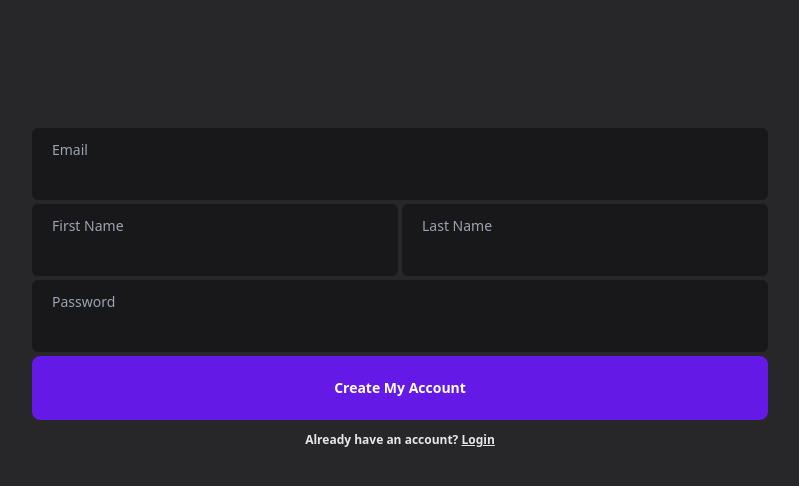
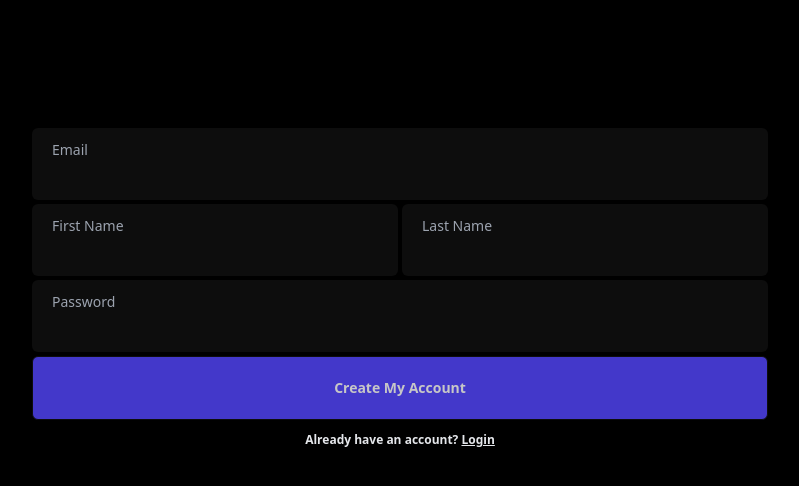
Before and after one commit to alireza-constantin/chitchat-ui, a React (Vite) app: page /register in a window 1280 px wide. Shown: the top 486 px of the page, without its empty margins (240-1039 px from the left). Built offline with nearby package versions, Linux system fonts and the light colour scheme; no server answers.

Commit message:
change the color theme

```diff
--- a/src/components/chat/Chat.tsx
+++ b/src/components/chat/Chat.tsx
@@ -67,7 +67,7 @@ export default function Chat() {
 function ChatHeader({ name }: { name: string }) {
     return (
         <div
-            className="w-full flex items-center bg-zinc-900
+            className="w-full flex items-center bg-base-100
                     flex-start h-[64px] pl-6 gap-4"
         >
             <ProfilePic />
--- a/src/components/chat/ChatMessages.tsx
+++ b/src/components/chat/ChatMessages.tsx
@@ -19,7 +19,7 @@ export default function ChatMessages({ conversationId, authUserId }: ChatMessage
     }, [dispatch, conversationId])
 
     return (
-        <div className="flex-1 px-6 flex flex-col-reverse py-2 overflow-y-auto no-scrollbar">
+        <div className="flex-1 px-6 flex flex-col-reverse bg-primary py-2 overflow-y-auto no-scrollbar">
             {[...messages]
                 .reverse()
                 .map(({ authorId, id, text, createdAt, author }, idx, messages) => {
--- a/src/components/chat/SendMessageInput.tsx
+++ b/src/components/chat/SendMessageInput.tsx
@@ -17,14 +17,14 @@ export default function SendMessageInput({ conversationId, name }: { conversatio
     }
 
     return (
-        <div className="w-full h-20  py-2 px-4  bg-zinc-800">
+        <div className="w-full  py-3 px-4  bg-primary">
             <form onSubmit={sendMessageHandler}>
                 <input
                     autoComplete="off"
                     name="message"
                     placeholder={`Write to ${name}`}
                     className="
-                bg-zinc-900 w-full placeholder:capitalize focus:outline-none text-gray-200 placeholder:text-zinc-500 px-4 py-3 rounded-md"
+                bg-secondary w-full placeholder:capitalize focus:outline-none text-gray-100 placeholder:text-zinc-400 px-4 py-3 rounded-md"
                 />
             </form>
         </div>
--- a/src/components/shared/FormInput.tsx
+++ b/src/components/shared/FormInput.tsx
@@ -8,7 +8,7 @@ type FormInput = {
 
 export const FormInput: React.FC<FormInput> = ({ label, register, error }) => {
     return (
-        <div className="form-control rounded-md px-5 py-3 flex mb-1 w-full justify-center bg-zinc-900">
+        <div className="form-control rounded-md px-5 py-3 flex mb-1 w-full justify-center bg-base-200">
             {label && (
                 <label
                     className="text-sm pb-1 text-gray-400 font-medium capitalize"
--- a/src/components/sidebar/Conversations.tsx
+++ b/src/components/sidebar/Conversations.tsx
@@ -18,8 +18,8 @@ export function Conversations({ expanded }: { expanded: boolean }) {
     }, [])
 
     return (
-        <div className="">
-            <ul className="flex flex-col gap-1">
+        <div>
+            <ul className="flex flex-col gap-[2px]">
                 {conversations &&
                     conversations.map(({ id, creator, recipinet, creatorId }) => (
                         <Profile
--- a/src/components/sidebar/Profile.tsx
+++ b/src/components/sidebar/Profile.tsx
@@ -11,7 +11,7 @@ type Profile = {
 
 export function Profile({ exp, lastMessage, userName, id }: Profile) {
     return (
-        <Link to={`/${id}`} className="flex gap-4 items-center bg-zinc-900 py-3 h-16 px-5 justify-start">
+        <Link to={`/${id}`} className="flex gap-4 items-center bg-base-100 py-3 h-16 px-5 justify-start">
             <ProfilePic />
             {exp && (
                 <div className="w-3/4 transition-all duration-1000 animate-[unhide_300ms_ease-in-out_forwards]">
--- a/src/components/sidebar/Sidebar.tsx
+++ b/src/components/sidebar/Sidebar.tsx
@@ -13,7 +13,7 @@ export default function Sidebar() {
             <Backdrop expanded={expanded} setExpanded={setExpanded} />
             <div
                 className={clsx(
-                    "sticky min-h-screen z-20 overflow-y-scroll no-scrollbar border-r-2 bg-zinc-800 border-zinc-700",
+                    "sticky min-h-screen z-20 overflow-y-scroll no-scrollbar border-r-2 bg-primary border-accent",
                     "top-0 bottom-0 duration-200 transition-all",
                     expanded ? "sm:max-w-[280px] w-[280px]" : "left-0 w-[72px] sm:w-[280px]"
                 )}
@@ -36,8 +36,8 @@ type SidebarButtonProps = {
 function SidebarButton({ expanded, setExpanded }: SidebarButtonProps) {
     return (
         <div
-            className="sticky top-0 z-30 border-b-2 border-zinc-700
-                    flex justify-between items-center p-3 h-16  bg-zinc-900"
+            className="sticky top-0 z-30 border-b-2 border-base-300
+                    flex justify-between items-center p-3 h-16  bg-base-100"
         >
             {expanded ? (
                 <>
--- a/src/pages/login.tsx
+++ b/src/pages/login.tsx
@@ -47,7 +47,7 @@ export default function Login() {
                 {fields.map((field) => (
                     <FormInput register={register(field)} label={field} key={field} error={errors[field]} />
                 ))}
-                <button type="submit" className="btn btn-primary capitalize h-16 w-full">Login</button>
+                <button type="submit" className="btn bg-indigo-700 hover:bg-indigo-600 rounded-md capitalize h-16 w-full">Login</button>
             </form>
             <p className="text-center text-gray-200 font-semibold  text-xs mt-3">
                 Do not have an account?{" "}
--- a/src/pages/register.tsx
+++ b/src/pages/register.tsx
@@ -38,7 +38,10 @@ export default function Register() {
 
     return (
         <>
-            <form onSubmit={handleSubmit(submitHandler)}  className="mx-auto pt-32  container px-4 lg:w-3/5">
+            <form
+                onSubmit={handleSubmit(submitHandler)}
+                className="mx-auto pt-32  container px-4 lg:w-3/5"
+            >
                 <FormInput label="email" register={register("email")} error={errors["email"]} />
                 <div className="flex flex-col sm:flex-row sm:gap-1 justify-between">
                     <FormInput
@@ -52,8 +55,15 @@ export default function Register() {
                         error={errors["lastName"]}
                     />
                 </div>
-                <FormInput label="password" register={register("password")} error={errors["password"]} />
-                <button type="submit" className="btn btn-primary capitalize h-16 w-full">
+                <FormInput
+                    label="password"
+                    register={register("password")}
+                    error={errors["password"]}
+                />
+                <button
+                    type="submit"
+                    className="btn bg-indigo-700 hover:bg-indigo-600 rounded-md capitalize h-16 w-full"
+                >
                     Create My Account
                 </button>
             </form>
--- a/tailwind.config.js
+++ b/tailwind.config.js
@@ -5,31 +5,32 @@ export default {
         extend: {
             keyframes: {
                 unhide: {
-                    '0%': {
-                        opacity: '0',
-                        transform: 'translateX(-60px)'
+                    "0%": {
+                        opacity: "0",
+                        transform: "translateX(-60px)",
                     },
-                    '30%': {
-                        opacity: '0'
+                    "30%": {
+                        opacity: "0",
                     },
-                    '100%': {
-                        opacity: '1',
-                        transform: 'translateX(0)'
-                    }
-                }
-            }
+                    "100%": {
+                        opacity: "1",
+                        transform: "translateX(0)",
+                    },
+                },
+            },
         },
     },
     plugins: [require("daisyui")],
     daisyui: {
         themes: [
             {
-                dark: {
-                    ...require("daisyui/src/theming/themes")["[data-theme=dark]"],
-                    "base-100": "#27272a",
+                light: {
+                    ...require("daisyui/src/theming/themes")["[data-theme=black]"],
+                    primary: "#111111",
+                    secondary: "#171818",
+                    accent: "#202222",
                 },
             },
-
         ],
     },
 }
```
Also changed, not shown: 1 other file (tests, documents, lock files or other folders).
